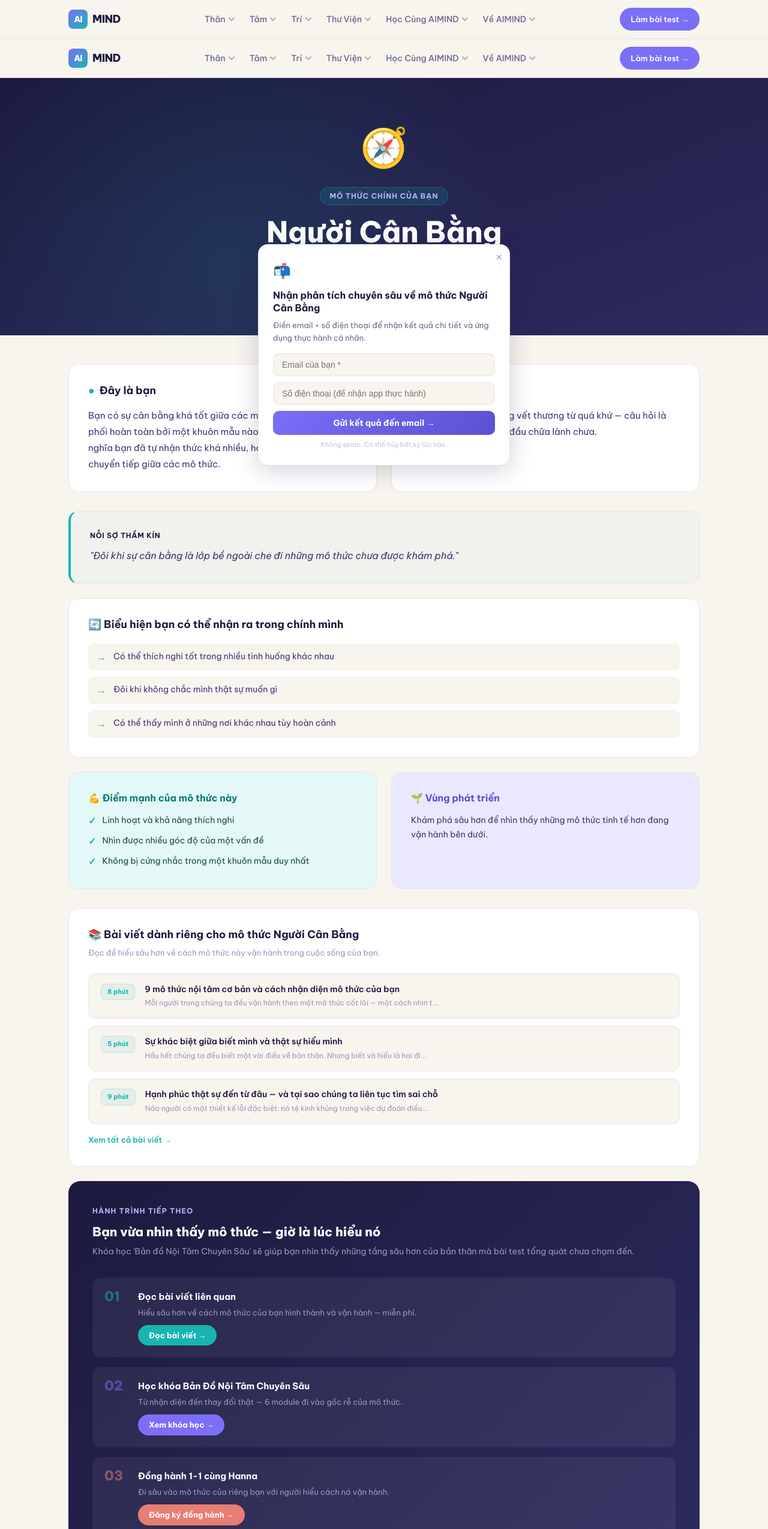
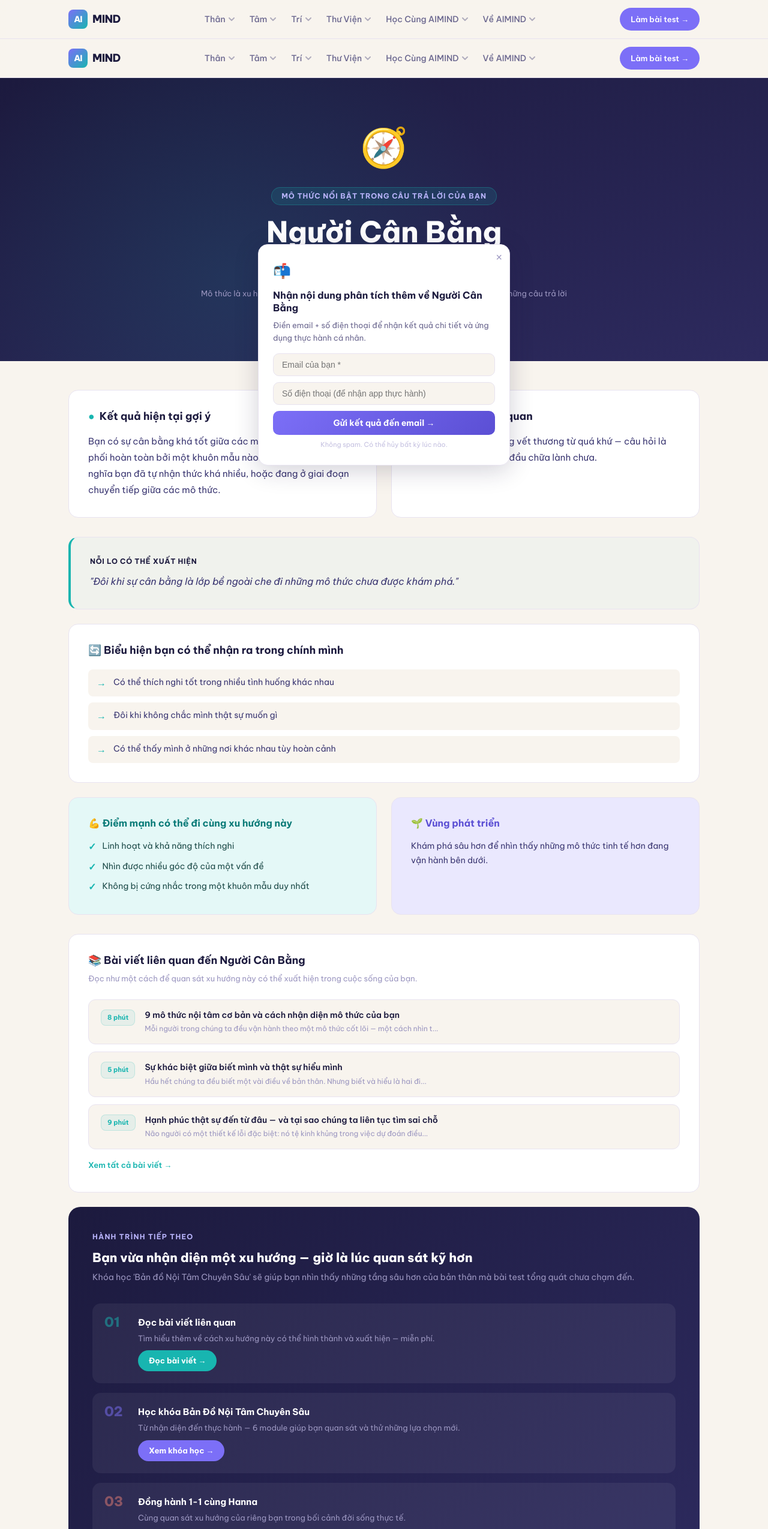
Before and after one commit to hangdt369-sys/aimind-website, a Next.js app: page /kham-pha/ket-qua in a window 1280 px wide. Shown: the top 2549 px of the page at 60% size. Built offline with nearby package versions, Linux system fonts and the light colour scheme.

Commit message:
Clarify result as current response trends

```diff
--- a/src/app/kham-pha/ket-qua/page.tsx
+++ b/src/app/kham-pha/ket-qua/page.tsx
@@ -158,7 +158,7 @@ function ResultsContent() {
                 marginBottom: "1rem",
               }}
             >
-              Mô thức chính của bạn
+              Mô thức nổi bật trong câu trả lời của bạn
             </div>
 
             <h1
@@ -198,12 +198,25 @@ function ResultsContent() {
                   color: "#9B96C0",
                 }}
               >
-                <span>Mô thức phụ:</span>
+                <span>Xu hướng khác cũng xuất hiện:</span>
                 <span style={{ color: "white", fontWeight: 600 }}>
                   {secondaryArchetype.icon} {secondaryArchetype.name}
                 </span>
               </div>
             )}
+            <p
+              style={{
+                color: "#9B96C0",
+                fontSize: "13px",
+                lineHeight: 1.65,
+                maxWidth: "620px",
+                margin: "1.25rem auto 0",
+              }}
+            >
+              Mô thức là xu hướng phản ứng, không phải con người bạn. Kết quả này
+              phản ánh những câu trả lời ở thời điểm hiện tại và là điểm khởi đầu
+              để bạn quan sát bản thân.
+            </p>
           </div>
         </section>
 
@@ -231,7 +244,7 @@ function ResultsContent() {
                   gap: "8px",
                 }}
               >
-                <span style={{ color: archetype.color }}>●</span> Đây là bạn
+                <span style={{ color: archetype.color }}>●</span> Kết quả hiện tại gợi ý
               </h2>
               <p style={{ color: "#3B3772", lineHeight: 1.8, fontSize: "15px" }}>
                 {archetype.description}
@@ -252,7 +265,7 @@ function ResultsContent() {
                   gap: "8px",
                 }}
               >
-                <span style={{ color: "#E67E74" }}>●</span> Gốc rễ mô thức
+                <span style={{ color: "#E67E74" }}>●</span> Điều có thể liên quan
               </h2>
               <p style={{ color: "#3B3772", lineHeight: 1.8, fontSize: "15px" }}>
                 {archetype.coreWound}
@@ -281,7 +294,7 @@ function ResultsContent() {
                 letterSpacing: "0.06em",
               }}
             >
-              Nỗi sợ thầm kín
+              Nỗi lo có thể xuất hiện
             </h2>
             <p
               style={{
@@ -348,7 +361,7 @@ function ResultsContent() {
                   marginBottom: "1rem",
                 }}
               >
-                💪 Điểm mạnh của mô thức này
+                💪 Điểm mạnh có thể đi cùng xu hướng này
               </h3>
               <div style={{ display: "flex", flexDirection: "column", gap: "8px" }}>
                 {archetype.strengths.map((s) => (
@@ -390,7 +403,7 @@ function ResultsContent() {
                   marginBottom: "1.5rem",
                 }}
               >
-                📊 Bản đồ mô thức của bạn
+                📊 Các xu hướng trong câu trả lời của bạn
               </h3>
               <div style={{ display: "flex", flexDirection: "column", gap: "14px" }}>
                 {archetypeOrder.map((key) => {
@@ -472,10 +485,10 @@ function ResultsContent() {
                   marginBottom: "0.5rem",
                 }}
               >
-                📚 Bài viết dành riêng cho mô thức {archetype.name}
+                📚 Bài viết liên quan đến {archetype.name}
               </h3>
               <p style={{ color: "#9B96C0", fontSize: "13px", marginBottom: "1.5rem" }}>
-                Đọc để hiểu sâu hơn về cách mô thức này vận hành trong cuộc sống của bạn.
+                Đọc như một cách để quan sát xu hướng này có thể xuất hiện trong cuộc sống của bạn.
               </p>
               <div style={{ display: "flex", flexDirection: "column" as const, gap: "0.75rem" }}>
                 {relatedArticles.map((article) => article && (
@@ -558,7 +571,7 @@ function ResultsContent() {
                 marginBottom: "0.5rem",
               }}
             >
-              Bạn vừa nhìn thấy mô thức — giờ là lúc hiểu nó
+              Bạn vừa nhận diện một xu hướng — giờ là lúc quan sát kỹ hơn
             </h3>
             <p style={{ color: "#9B96C0", fontSize: "14px", marginBottom: "2rem" }}>
               {archetype.nextStep}
@@ -569,7 +582,7 @@ function ResultsContent() {
                 {
                   step: "01",
                   title: "Đọc bài viết liên quan",
-                  desc: "Hiểu sâu hơn về cách mô thức của bạn hình thành và vận hành — miễn phí.",
+                  desc: "Tìm hiểu thêm về cách xu hướng này có thể hình thành và xuất hiện — miễn phí.",
                   href: "/kien-thuc/bai-viet",
                   label: "Đọc bài viết →",
                   color: "#18B5B0",
@@ -577,7 +590,7 @@ function ResultsContent() {
                 {
                   step: "02",
                   title: "Học khóa Bản Đồ Nội Tâm Chuyên Sâu",
-                  desc: "Từ nhận diện đến thay đổi thật — 6 module đi vào gốc rễ của mô thức.",
+                  desc: "Từ nhận diện đến thực hành — 6 module giúp bạn quan sát và thử những lựa chọn mới.",
                   href: "/hanh-trinh/ban-do-noi-tam-chuyen-sau",
                   label: "Xem khóa học →",
                   color: "#7C6FF7",
@@ -585,7 +598,7 @@ function ResultsContent() {
                 {
                   step: "03",
                   title: "Đồng hành 1-1 cùng Hanna",
-                  desc: "Đi sâu vào mô thức của riêng bạn với người hiểu cách nó vận hành.",
+                  desc: "Cùng quan sát xu hướng của riêng bạn trong bối cảnh đời sống thực tế.",
                   href: "/dong-hanh",
                   label: "Đăng ký đồng hành →",
                   color: "#E67E74",
@@ -728,7 +741,7 @@ function ResultsContent() {
                 fontSize: "1rem",
               }}
             >
-              Nhận phân tích chuyên sâu về mô thức {archetype.name}
+              Nhận nội dung phân tích thêm về {archetype.name}
             </h4>
             <p style={{ color: "#6B678F", fontSize: "13px", marginBottom: "1rem", lineHeight: 1.6 }}>
               Điền email + số điện thoại để nhận kết quả chi tiết và ứng dụng thực hành cá nhân.
```
